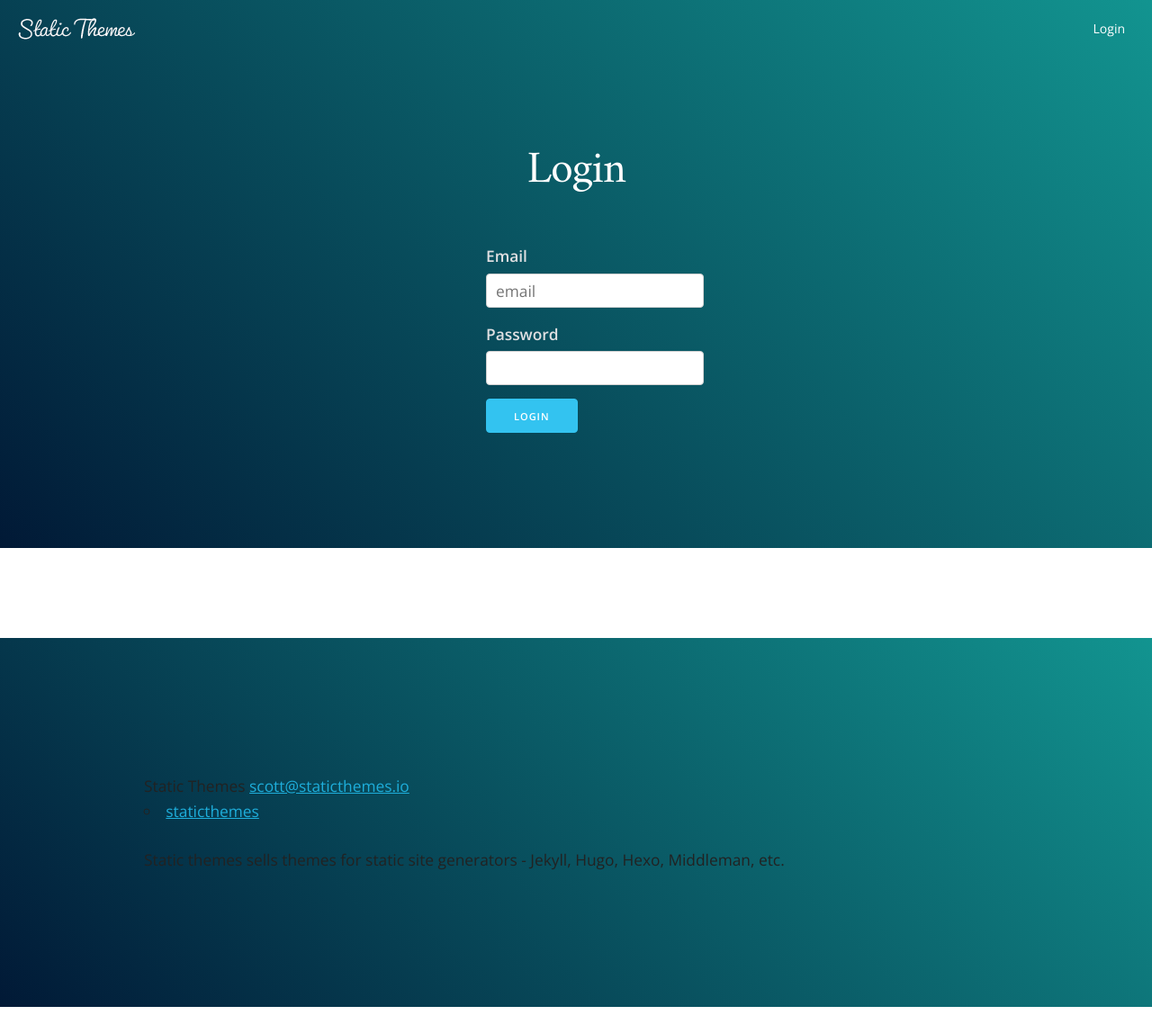
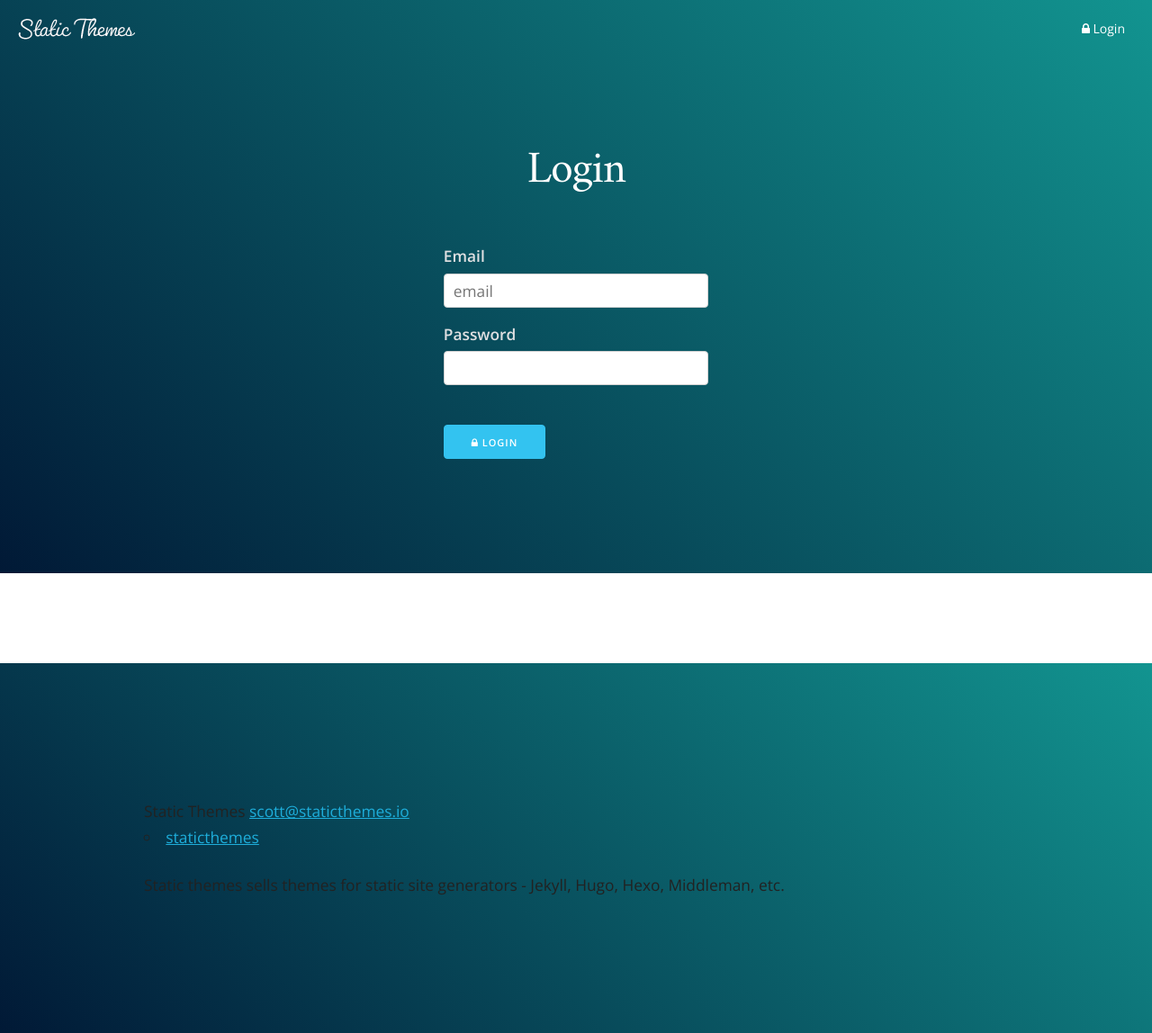
Before and after one commit to scottgallant/jekyll-base, a Jekyll site: the page built from login.html, in a window 1280 px wide. Shown: the whole page at 90% size. Built offline with Jekyll 4.4.1, drawn with Linux system fonts in a browser that asks for light colours; nearby versions of some CDN libraries; library files that are not in the unit come from our copies; before the commit the page ends 1119 px from its top, so only the background shows below that.

Commit message:
other small tweaks

```diff
--- a/_includes/header.html
+++ b/_includes/header.html
@@ -2,7 +2,7 @@
     <a class="site-title" href="{{ site.baseurl }}/">{{ site.title }}</a>
     <nav class="main-nav">
       <ul>
-        <li><a href="login" class="login">Login</a></li>
+        <li><a href="login" class="login"><i class="fa fa-lock"></i>  Login</a></li>
       </ul>
     </nav>
 </header>
--- a/login.html
+++ b/login.html
@@ -7,19 +7,19 @@ description: "Lorem ipsum dolor sit amet, consectetur adipisicing elit."
 
 <div class="hero">
   <div class="container">
-    <div class="columns sixteen">
+    <div class="columns four offset-by-four">
       <h1>Login</h1>
-      <form action="" style="text-align: left; width: 200px; margin: 1em auto;">
+      <form action="" style="text-align: left; margin: 1em auto;">
         <div>
           <label for="">Email</label>
-          <input type="text" placeholder="email">
+          <input class="u-full-width" type="email" placeholder="email">
         </div>
         <div>
           <label for="">Password</label>
-          <input type="password">
+          <input class="u-full-width" type="password">
         </div>
-        <div>
-        <button class="button button-primary">Login</button>
+        <div><br>
+        <button class="button button-primary"><i class="fa fa-lock"></i> Login</button>
         </div>
       </form>
     </div>
```
